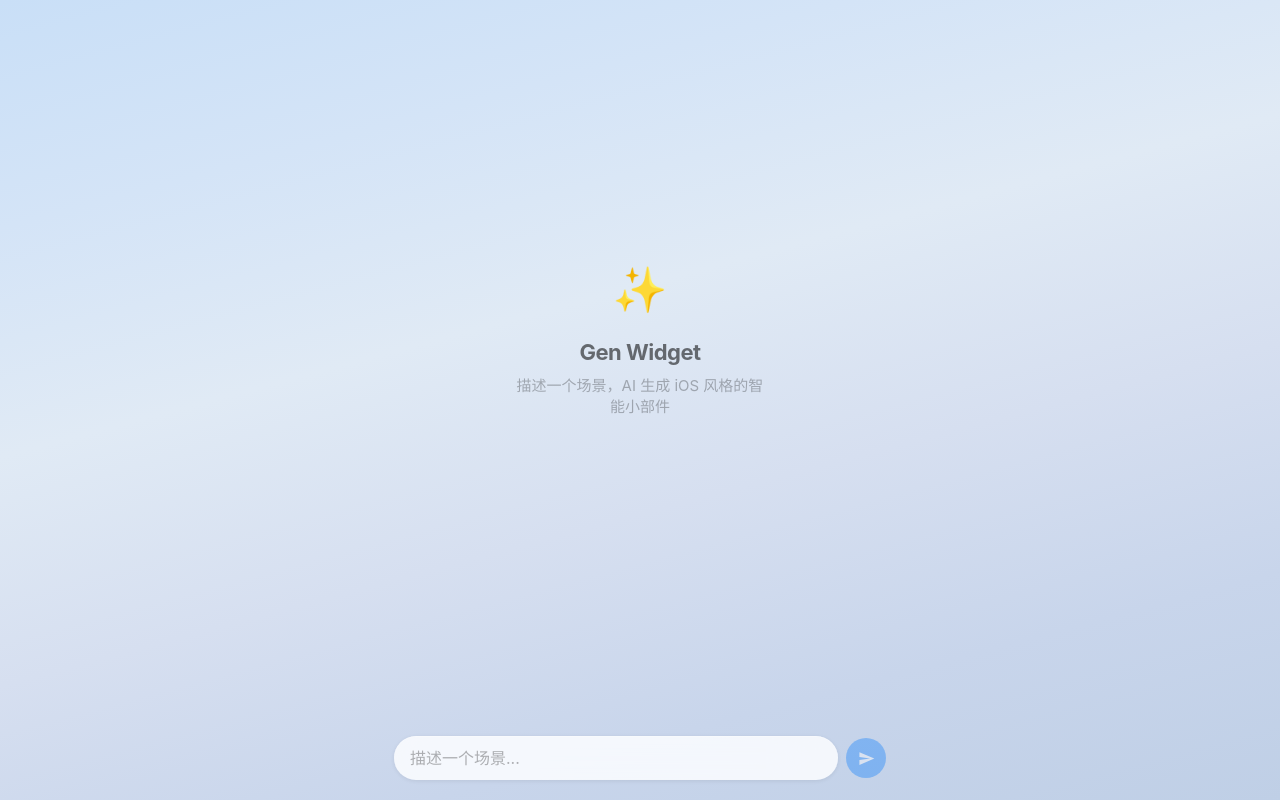
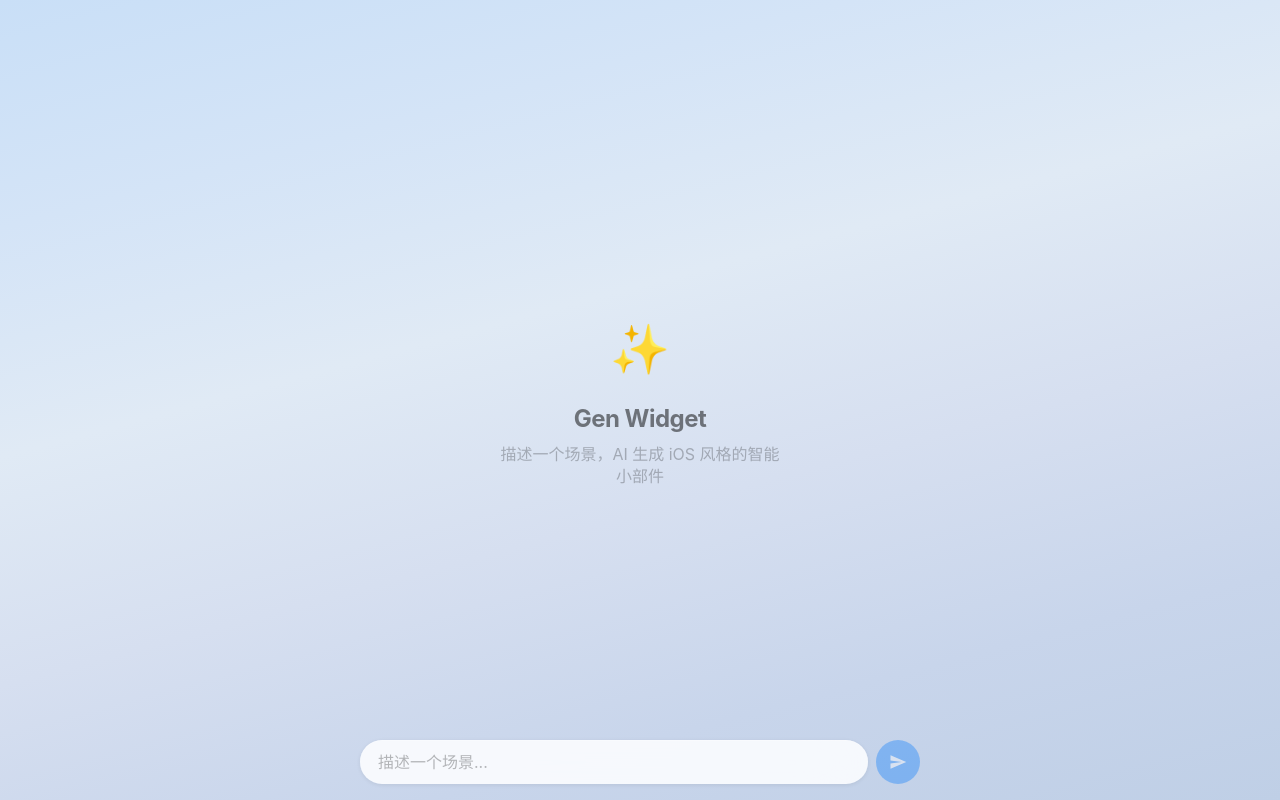
Before and after one commit to momomo-agent/gen-widget, a Next.js app: page / in a window 1280 px wide. Built offline with nearby package versions, Linux system fonts and the light colour scheme.

Commit message:
refactor: full-width grid + bigger text + smaller widgets (170px)

```diff
--- a/src/app/globals.css
+++ b/src/app/globals.css
@@ -1,16 +1,17 @@
 @import "tailwindcss";
 
 /* ══════════════════════════════════════════════════════════
- * Gen Widget — iOS Widget Design System v3
+ * Gen Widget — iOS Widget Design System v4
  * ══════════════════════════════════════════════════════════
  *
- * 严格 2 列 grid，所有 widget 必须填满 grid cell。
- * widget 不设 width，由 grid 列宽决定。
+ * 全屏网格铺满，横向追加。
+ * Widget 用 CSS grid auto-fill 自适应列数。
+ * 字号参照 iOS 真机：标题 22px，数据 40px，按钮 16px。
  * ══════════════════════════════════════════════════════════ */
 
 :root {
-  --grid-gap: 12px;
-  --col: 180px;
+  --cell: 170px;       /* grid 基础单元 */
+  --grid-gap: 10px;
   --radius: 22px;
 
   /* iOS system colors */
@@ -20,10 +21,10 @@
   --ios-red: #FF3B30;
   --ios-purple: #AF52DE;
   --ios-teal: #5AC8FA;
-  --ios-label: rgba(0,0,0,0.85);
-  --ios-secondary: rgba(0,0,0,0.55);
-  --ios-tertiary: rgba(0,0,0,0.3);
-  --ios-quaternary: rgba(0,0,0,0.18);
+  --ios-label: rgba(0,0,0,0.88);
+  --ios-secondary: rgba(0,0,0,0.50);
+  --ios-tertiary: rgba(0,0,0,0.28);
+  --ios-quaternary: rgba(0,0,0,0.16);
   --ios-fill: rgba(120,120,128,0.12);
 }
 
@@ -35,25 +36,22 @@ body {
   background-attachment: fixed;
   min-height: 100vh;
   -webkit-font-smoothing: antialiased;
-  -moz-osx-font-smoothing: grayscale;
 }
 
 /* ── Page Layout ── */
 .page {
   min-height: 100vh;
-  padding: 32px 24px 140px;
-  display: flex;
-  flex-direction: column;
-  align-items: center;
+  padding: 20px;
+  padding-bottom: 100px;
 }
 
-/* ── Widget Grid: strict 2-column ── */
+/* ── Widget Grid: full-width auto-fill ── */
 .widget-grid {
   display: grid;
-  grid-template-columns: var(--col) var(--col);
-  grid-auto-rows: auto;
+  grid-template-columns: repeat(auto-fill, var(--cell));
+  grid-auto-rows: var(--cell);
   gap: var(--grid-gap);
-  max-width: calc(var(--col) * 2 + var(--grid-gap));
+  justify-content: center;
 }
 
 /* ══════════════════════════════════════════════════════════
@@ -61,15 +59,15 @@ body {
  * ══════════════════════════════════════════════════════════ */
 .widget {
   border-radius: var(--radius);
-  padding: 14px 16px;
+  padding: 16px;
   position: relative;
   overflow: hidden;
   display: flex;
   flex-direction: column;
-  min-width: 0;  /* prevent grid blowout */
+  min-width: 0;
 
   /* iOS frosted glass */
-  background: rgba(255, 255, 255, 0.72);
+  background: rgba(255, 255, 255, 0.75);
   backdrop-filter: blur(40px) saturate(1.8);
   -webkit-backdrop-filter: blur(40px) saturate(1.8);
   box-shadow:
@@ -79,48 +77,49 @@ body {
 }
 
 /* ── Widget Sizes ── */
-/* 2x2: 1 column, square */
+/* 2x2: 1 col, 1 row (square) */
 .widget[data-size="2x2"] {
-  height: var(--col);
+  grid-column: span 1;
+  grid-row: span 1;
 }
 
-/* 4x2: spans 2 columns, same height as 2x2 */
+/* 4x2: 2 cols, 1 row */
 .widget[data-size="4x2"] {
-  height: var(--col);
   grid-column: span 2;
+  grid-row: span 1;
 }
 
-/* 4x4: spans 2 columns, double height + gap */
+/* 4x4: 2 cols, 2 rows */
 .widget[data-size="4x4"] {
-  height: calc(var(--col) * 2 + var(--grid-gap));
   grid-column: span 2;
+  grid-row: span 2;
 }
 
-/* 2x1: 1 column, half height */
+/* 2x1: 1 col, but half-height — we simulate with smaller padding */
 .widget[data-size="2x1"] {
-  height: calc(var(--col) * 0.47);
-  padding: 10px 14px;
+  grid-column: span 1;
+  grid-row: span 1;
+  /* same grid cell as 2x2 but visually compact */
 }
 
-/* 4x1: spans 2 columns, half height */
+/* 4x1: 2 cols, half height */
 .widget[data-size="4x1"] {
-  height: calc(var(--col) * 0.47);
   grid-column: span 2;
-  padding: 10px 14px;
+  grid-row: span 1;
 }
 
 /* ══════════════════════════════════════════════════════════
- * iOS Typography
+ * iOS Typography — BIG like real iOS widgets
  * ══════════════════════════════════════════════════════════ */
 
 .w-icon {
-  font-size: 28px;
+  font-size: 32px;
   line-height: 1;
   margin-bottom: 6px;
 }
 
 .w-label {
-  font-size: 11px;
+  font-size: 12px;
   font-weight: 600;
   color: var(--ios-tertiary);
   text-transform: uppercase;
@@ -129,42 +128,40 @@ body {
 }
 
 .w-title {
-  font-size: 17px;
+  font-size: 22px;
   font-weight: 700;
   color: var(--ios-label);
-  line-height: 1.25;
-  letter-spacing: -0.4px;
-  margin-bottom: 2px;
+  line-height: 1.2;
+  letter-spacing: -0.5px;
 }
 
 .w-value {
-  font-size: 34px;
-  font-weight: 200;
+  font-size: 42px;
+  font-weight: 300;
   color: var(--ios-label);
   letter-spacing: -1.5px;
   line-height: 1;
 }
 
 .w-unit {
-  font-size: 17px;
+  font-size: 20px;
   font-weight: 400;
   color: var(--ios-secondary);
   letter-spacing: -0.3px;
 }
 
 .w-body {
-  font-size: 13px;
+  font-size: 15px;
   color: var(--ios-secondary);
-  line-height: 1.45;
-  letter-spacing: -0.15px;
+  line-height: 1.4;
+  letter-spacing: -0.2px;
 }
 
 .w-meta {
-  font-size: 11px;
+  font-size: 12px;
   color: var(--ios-tertiary);
   margin-top: auto;
   padding-top: 4px;
-  letter-spacing: -0.1px;
 }
 
 /* ── Flex helpers ── */
@@ -177,7 +174,7 @@ body {
 .w-col {
   display: flex;
   flex-direction: column;
-  gap: 1px;
+  gap: 2px;
   flex: 1;
   min-width: 0;
 }
@@ -185,21 +182,21 @@ body {
 .w-spacer { flex: 1; }
 
 /* ══════════════════════════════════════════════════════════
- * iOS Action Button
+ * iOS Action Button — BIG
  * ══════════════════════════════════════════════════════════ */
 .w-action {
   display: inline-flex;
   align-items: center;
   justify-content: center;
-  gap: 5px;
-  height: 30px;
-  padding: 0 14px;
-  border-radius: 15px;
+  gap: 6px;
+  height: 36px;
+  padding: 0 18px;
+  border-radius: 18px;
   background: var(--ios-blue);
   color: white;
-  font-size: 14px;
+  font-size: 16px;
   font-weight: 600;
-  letter-spacing: -0.15px;
+  letter-spacing: -0.2px;
   border: none;
   cursor: pointer;
   margin-top: auto;
@@ -217,16 +214,16 @@ body {
  * Progress Bar
  * ══════════════════════════════════════════════════════════ */
 .w-progress {
-  height: 4px;
+  height: 5px;
   background: var(--ios-fill);
-  border-radius: 2px;
+  border-radius: 2.5px;
   margin-top: 8px;
   overflow: hidden;
 }
 
 .w-progress-fill {
   height: 100%;
-  border-radius: 2px;
+  border-radius: 2.5px;
   background: var(--ios-blue);
 }
 
@@ -243,7 +240,7 @@ body {
   align-items: center;
   gap: 6px;
   padding: 3px 0;
-  font-size: 13px;
+  font-size: 14px;
   color: var(--ios-secondary);
 }
 
@@ -256,7 +253,7 @@ body {
 }
 
 .w-list-time {
-  font-size: 13px;
+  font-size: 14px;
   font-weight: 500;
   color: var(--ios-label);
   min-width: 36px;
@@ -273,7 +270,7 @@ body {
   padding: 3px 8px;
   border-radius: 6px;
   background: var(--ios-fill);
-  font-size: 11px;
+  font-size: 12px;
   font-weight: 500;
   color: var(--ios-secondary);
 }
@@ -282,13 +279,13 @@ body {
   display: inline-flex;
   align-items: center;
   justify-content: center;
-  min-width: 18px;
-  height: 18px;
-  padding: 0 5px;
-  border-radius: 9px;
+  min-width: 20px;
+  height: 20px;
+  padding: 0 6px;
+  border-radius: 10px;
   background: var(--ios-red);
   color: white;
-  font-size: 11px;
+  font-size: 12px;
   font-weight: 700;
 }
 
@@ -299,19 +296,20 @@ body {
 }
 
 /* ══════════════════════════════════════════════════════════
- * Floating Input Bar
+ * Floating Input Bar — full width
  * ══════════════════════════════════════════════════════════ */
 .input-bar {
   position: fixed;
   bottom: 0;
-  left: 50%;
-  transform: translateX(-50%);
-  width: calc(var(--col) * 2 + var(--grid-gap));
-  padding: 12px 0 max(env(safe-area-inset-bottom, 20px), 20px);
+  left: 0;
+  right: 0;
+  padding: 12px 20px max(env(safe-area-inset-bottom, 16px), 16px);
   z-index: 100;
   display: flex;
   align-items: flex-end;
   gap: 8px;
+  max-width: 600px;
+  margin: 0 auto;
 }
 
 .input-field {
@@ -320,11 +318,11 @@ body {
   max-height: 120px;
   border-radius: 22px;
   border: none;
-  background: rgba(255, 255, 255, 0.82);
+  background: rgba(255, 255, 255, 0.85);
   backdrop-filter: blur(30px) saturate(1.5);
   -webkit-backdrop-filter: blur(30px) saturate(1.5);
   box-shadow: 0 1px 4px rgba(0,0,0,0.08), 0 0.5px 0 rgba(255,255,255,0.5) inset;
-  padding: 11px 16px;
+  padding: 11px 18px;
   font-size: 16px;
   font-family: inherit;
   outline: none;
@@ -342,8 +340,8 @@ body {
 }
 
 .input-submit {
-  width: 40px;
-  height: 40px;
+  width: 44px;
+  height: 44px;
   border-radius: 50%;
   background: var(--ios-blue);
   border: none;
@@ -352,7 +350,6 @@ body {
   align-items: center;
   justify-content: center;
   flex-shrink: 0;
-  margin-bottom: 2px;
   box-shadow: 0 2px 8px rgba(0,122,255,0.3);
   transition: opacity 0.15s, transform 0.15s;
 }
@@ -368,8 +365,8 @@ body {
 }
 
 .input-submit svg {
-  width: 17px;
-  height: 17px;
+  width: 18px;
+  height: 18px;
   fill: white;
 }
 
@@ -405,33 +402,35 @@ body {
 }
 
 .widget-enter {
-  animation: widget-in 0.45s cubic-bezier(0.34, 1.56, 0.64, 1) both;
+  animation: widget-in 0.4s cubic-bezier(0.34, 1.56, 0.64, 1) both;
 }
 
 /* ── Empty state ── */
 .empty-state {
+  position: fixed;
+  inset: 0;
   display: flex;
   flex-direction: column;
   align-items: center;
   justify-content: center;
   text-align: center;
-  padding-top: 28vh;
+  pointer-events: none;
 }
 
-.empty-icon { font-size: 44px; margin-bottom: 14px; }
+.empty-icon { font-size: 48px; margin-bottom: 16px; }
 
 .empty-title {
-  font-size: 22px;
+  font-size: 24px;
   font-weight: 700;
-  color: rgba(0,0,0,0.55);
+  color: rgba(0,0,0,0.50);
   letter-spacing: -0.5px;
   margin-bottom: 6px;
 }
 
 .empty-subtitle {
-  font-size: 15px;
-  color: rgba(0,0,0,0.28);
-  max-width: 260px;
+  font-size: 16px;
+  color: rgba(0,0,0,0.25);
+  max-width: 280px;
   line-height: 1.4;
 }
 
@@ -441,7 +440,7 @@ body {
   display: flex;
   align-items: center;
   gap: 12px;
-  padding: 14px 0 2px;
+  padding: 8px 0 2px;
 }
 
 .scene-sep::before,
@@ -455,19 +454,6 @@ body {
 .scene-sep-text {
   font-size: 13px;
   font-weight: 500;
-  color: rgba(0,0,0,0.22);
+  color: rgba(0,0,0,0.20);
   white-space: nowrap;
 }
-
-/* ── Responsive: wider screens get bigger widgets ── */
-@media (min-width: 768px) {
-  :root {
-    --col: 200px;
-  }
-}
-
-@media (min-width: 1024px) {
-  :root {
-    --col: 240px;
-  }
-}
--- a/src/app/page.tsx
+++ b/src/app/page.tsx
@@ -19,17 +19,6 @@ export default function Home() {
   const [loading, setLoading] = useState(false);
   const gridRef = useRef<HTMLDivElement>(null);
 
-  useEffect(() => {
-    if (gridRef.current && groups.length > 0) {
-      setTimeout(() => {
-        gridRef.current?.scrollTo({
-          top: 0,
-          behavior: "smooth",
-        });
-      }, 100);
-    }
-  }, [groups]);
-
   async function handleSubmit(e: React.FormEvent) {
     e.preventDefault();
     if (!input.trim() || loading) return;
@@ -46,8 +35,8 @@ export default function Home() {
       const data = await res.json();
       if (data.widgets) {
         setGroups((prev) => [
+          ...prev,
           { id: Date.now().toString(), prompt, widgets: data.widgets },
-          ...prev,
         ]);
       }
     } catch (err) {
@@ -64,7 +53,7 @@ export default function Home() {
   }
 
   return (
-    <div className="page" ref={gridRef}>
+    <div className="page">
       {/* Empty state */}
       {groups.length === 0 && !loading && (
         <div className="empty-state">
@@ -76,32 +65,10 @@ export default function Home() {
         </div>
       )}
 
-      {/* Widget grid */}
-      <div className="widget-grid">
-        {/* Loading placeholders */}
-        {loading && (
-          <>
-            <div className="widget widget-loading" data-size="2x2" />
-            <div className="widget widget-loading" data-size="2x2" />
-            <div className="widget widget-loading" data-size="4x2" />
-            <div className="widget widget-loading" data-size="2x1" />
-            <div className="widget widget-loading" data-size="2x1" />
-          </>
-        )}
-
-        {/* Widget groups (newest first) */}
+      {/* Widget grid — full width, horizontal flow */}
+      <div className="widget-grid" ref={gridRef}>
         {groups.map((group, gi) => (
           <div key={group.id} style={{ display: "contents" }}>
-            {gi > 0 && (
-              <div className="scene-sep">
-                <span className="scene-sep-text">{group.prompt}</span>
-              </div>
-            )}
-            {gi === 0 && group.prompt && (
-              <div className="scene-sep" style={{ paddingTop: 0 }}>
-                <span className="scene-sep-text">{group.prompt}</span>
-              </div>
-            )}
             {group.widgets.map((w, wi) => (
               <div
                 key={wi}
@@ -113,6 +80,17 @@ export default function Home() {
             ))}
           </div>
         ))}
+
+        {/* Loading placeholders */}
+        {loading && (
+          <>
+            <div className="widget widget-loading" data-size="2x2" />
+            <div className="widget widget-loading" data-size="2x2" />
+            <div className="widget widget-loading" data-size="4x2" />
+            <div className="widget widget-loading" data-size="2x2" />
+            <div className="widget widget-loading" data-size="2x2" />
+          </>
+        )}
       </div>
 
       {/* Floating input bar */}
```
